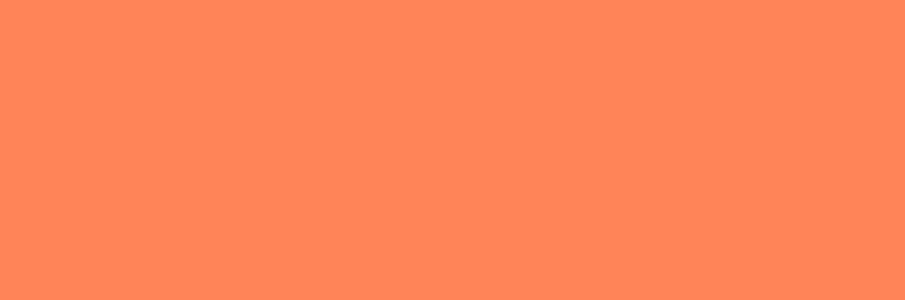
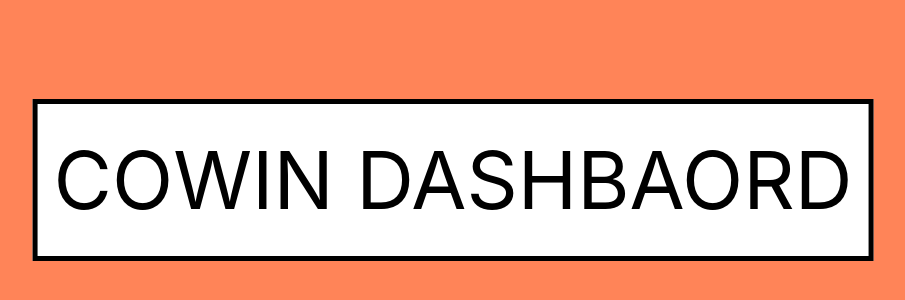
Before and after one commit to whitedevil31/SIH2022, a React (Create React App) app in the folder client/: page /dashboard in a window 1280 px wide. Before the commit this address had no page. Shown: the part 220-520 px from the top of the page, without its empty margins (187-1092 px from the left). Built offline with nearby package versions, Linux system fonts and the light colour scheme.

Commit message:
Added: Dashboard page

```diff
--- a/client/src/App.js
+++ b/client/src/App.js
@@ -3,6 +3,7 @@ import './App.css';
 import PageTwo from "./components/PageTwo";
 import EnterOtp from "./components/enter-otp";
 import Register from "./components/register";
+import Dashboard from "./components/Dashboard";
 import { BrowserRouter as Router, Routes, Route } from "react-router-dom";
 
 
@@ -20,6 +21,9 @@ function App() {
           <EnterOtp></EnterOtp>
           <Register></Register> </div> }>
             </Route>
+            <Route path="/dashboard" element={<Dashboard />}>
+
+            </Route>
           </Routes>
     </Router>
 
--- /dev/null
+++ b/client/src/components/Dashboard.js
@@ -0,0 +1,12 @@
+import React from 'react'
+
+export default function Dashboard(){
+
+    return (
+    <div className='dashboard'>
+        <div className="dashtext">COWIN DASHBAORD</div>
+
+
+    </div>
+    )
+}
--- a/client/src/index.css
+++ b/client/src/index.css
@@ -141,3 +141,18 @@ line-height: 38px;
 /* identical to box height */
 color: #00FFFF;
 }
+
+/* Dashboard */
+.dashtext{
+
+  position: absolute;
+    top: 50%;
+    left: 50%;
+    margin-right: -50%;
+    transform: translate(-50%, -50%);
+    border: 5px solid black;
+    font-size: 5rem;
+    padding: 1rem;
+    background-color: white;
+
+}
```
